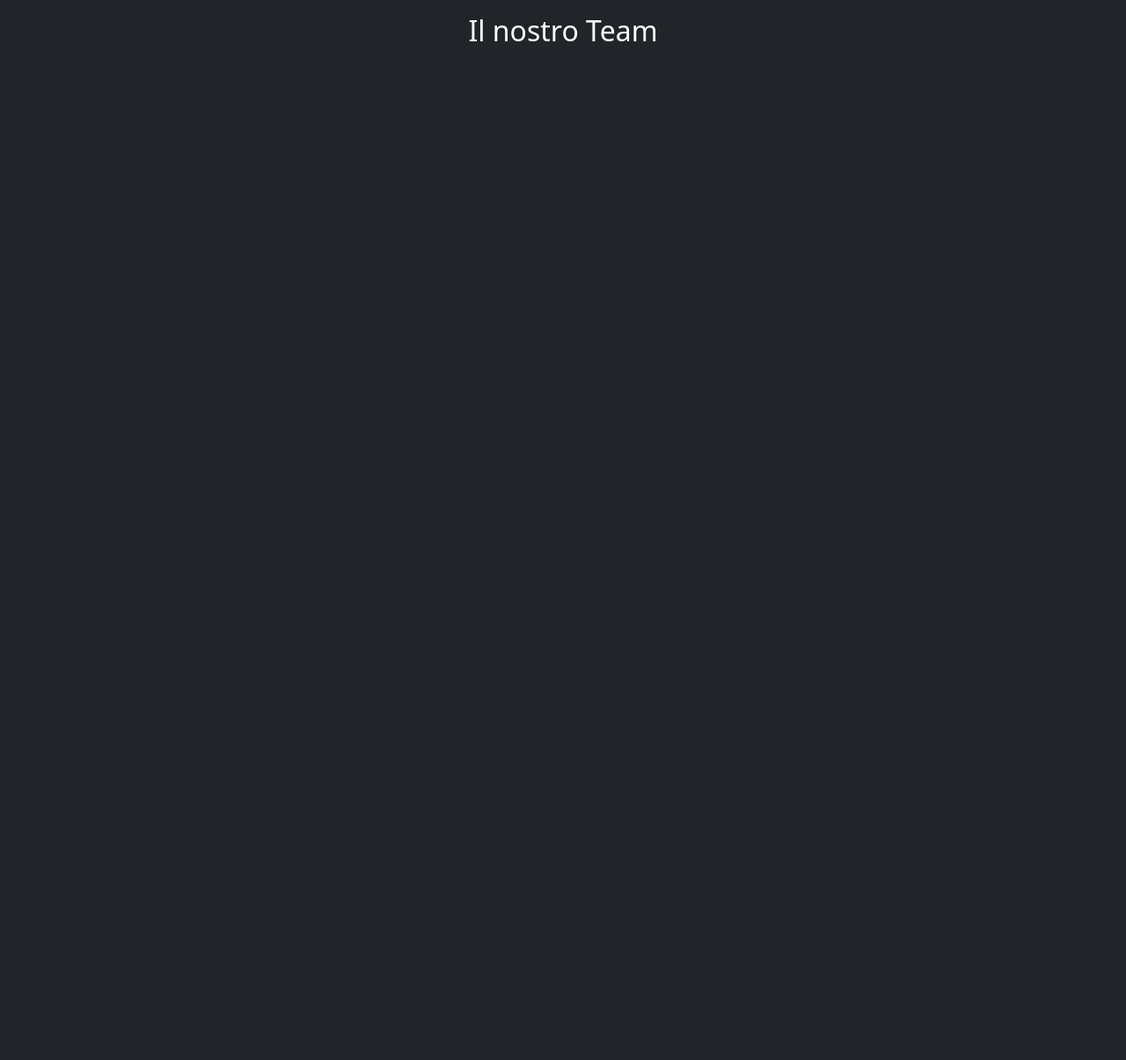
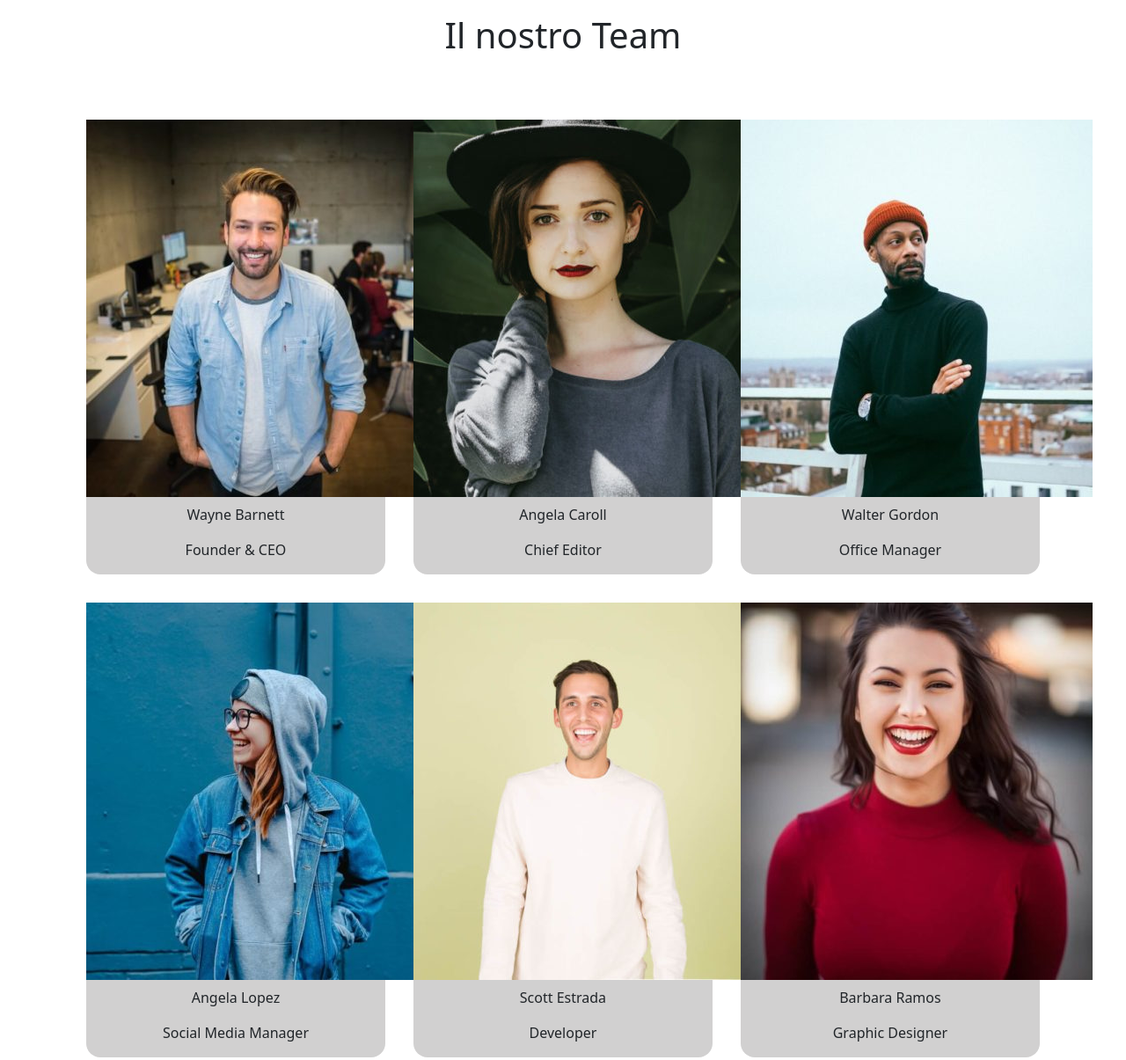
Before and after one commit to Daniel180402/js-our-team, a plain HTML site: page index.html in a window 1280 px wide. Shown: the whole page at 88% size. Before the commit the page ends 800 px from the top, so only its background shows below. Drawn offline with nearby package versions, Linux system fonts and the light colour scheme.

Commit message:
team card output in DOM

```diff
--- a/css/style.css
+++ b/css/style.css
@@ -0,0 +1,8 @@
+.my-card{
+    float: left;
+    background-color: rgb(209, 208, 208);
+    width: calc((100% / 3) - 2rem);
+    margin: 1rem;
+    text-align: center;
+    border-radius: 1rem;
+}
--- a/index.html
+++ b/index.html
@@ -9,15 +9,14 @@
     <link rel="stylesheet" href="css/style.css">
     <title>Our Team</title>
 </head>
-<body class="bg-dark">
+<body>
     <main>
         <section>
             <div class="container">
-                <div class="row">
-                    <div class="col d-flex justify-content-center vh-100">
-                        <h2 class="text-white pt-3">Il nostro Team</h2>
-                    </div>
-                </div>
+                <h1 class="text-center pt-3 pb-5">Il nostro Team</h1>
+                <section id="pictures" class="w-100">
+
+                </section>
             </div>
         </section>
     </main>
--- a/js/main.js
+++ b/js/main.js
@@ -2,37 +2,51 @@ const team = [
     {
         name: 'Wayne Barnett',
         role: 'Founder & CEO',
-        image: 'wayne-barnett-founder-ceo.jpg',
+        image: 'img/wayne-barnett-founder-ceo.jpg',
     },
     {
         name: 'Angela Caroll',
         role: 'Chief Editor',
-        image: 'angela-caroll-chief-editor.jpg',
+        image: 'img/angela-caroll-chief-editor.jpg',
     },
     {
         name: 'Walter Gordon',
         role: 'Office Manager',
-        image: 'walter-gordon-office-manager.jpg',
+        image: 'img/walter-gordon-office-manager.jpg',
     },
     {
         name: 'Angela Lopez',
         role: 'Social Media Manager',
-        image: 'angela-lopez-social-media-manager.jpg',
+        image: 'img/angela-lopez-social-media-manager.jpg',
     },
     {
         name: 'Scott Estrada',
         role: 'Developer',
-        image: 'scott-estrada-developer.jpg',
+        image: 'img/scott-estrada-developer.jpg',
     },
     {
         name: 'Barbara Ramos',
         role: 'Graphic Designer',
-        image: 'barbara-ramos-graphic-designer.jpg',
+        image: 'img/barbara-ramos-graphic-designer.jpg',
     },
 ];
 
 
 for(let i = 0 ; i < team.length ; i++){
-    // console.log("Membro " + [i + 1] + " " + team[i]);
     console.log(team[i]);
 }
+
+let teamCard = '';
+
+for (let i = 0 ; i < team.length ; i++){
+    teamCard += `
+    <div class="my-card">
+        <img class="pb-2" src="${team[i].image}" alt="Team member picture">
+        <p> ${team[i].name} </p>
+        <p> ${team[i].role} </p>
+    </div>
+    `
+}
+
+const cardWrapper = document.querySelector('#pictures');
+cardWrapper.innerHTML += teamCard;
```
